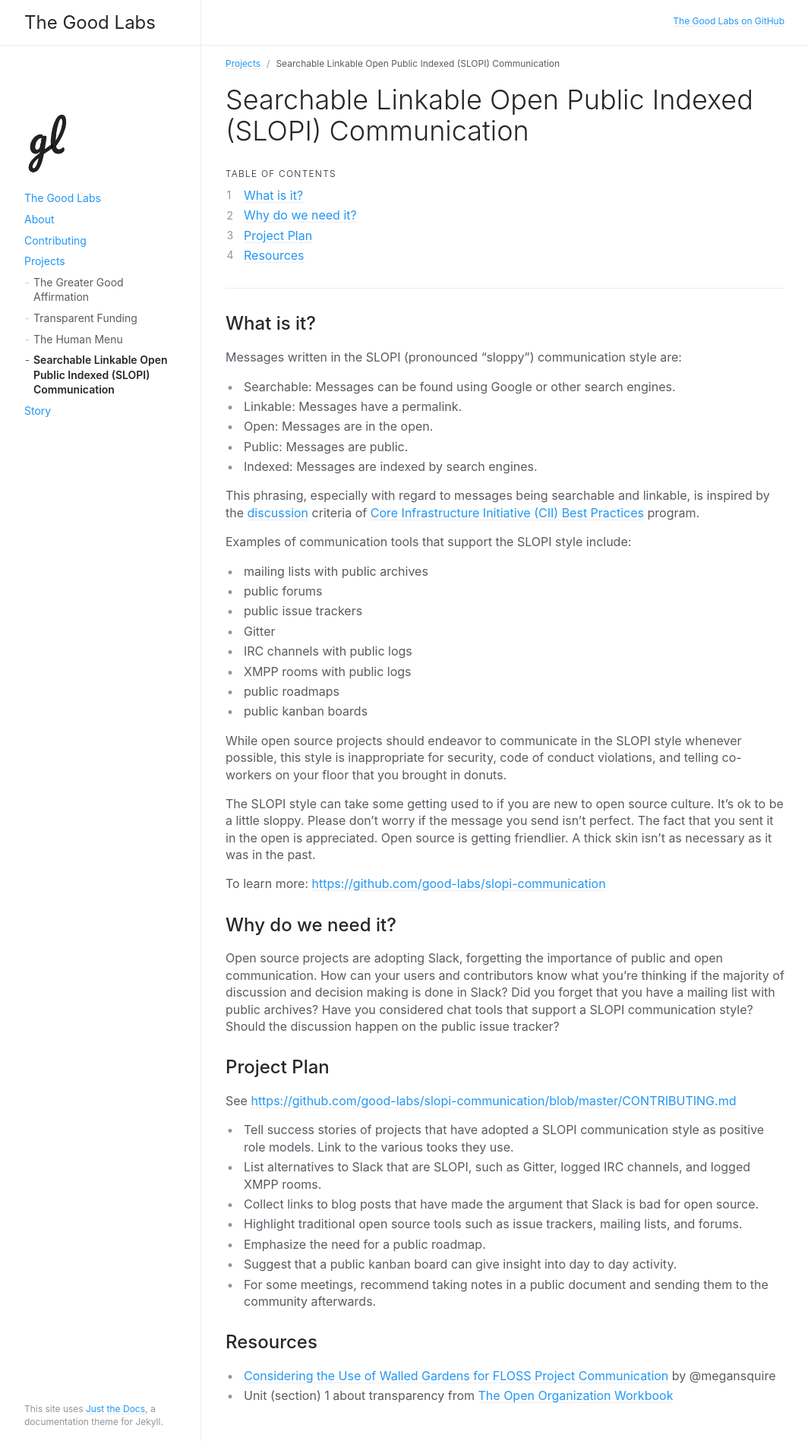
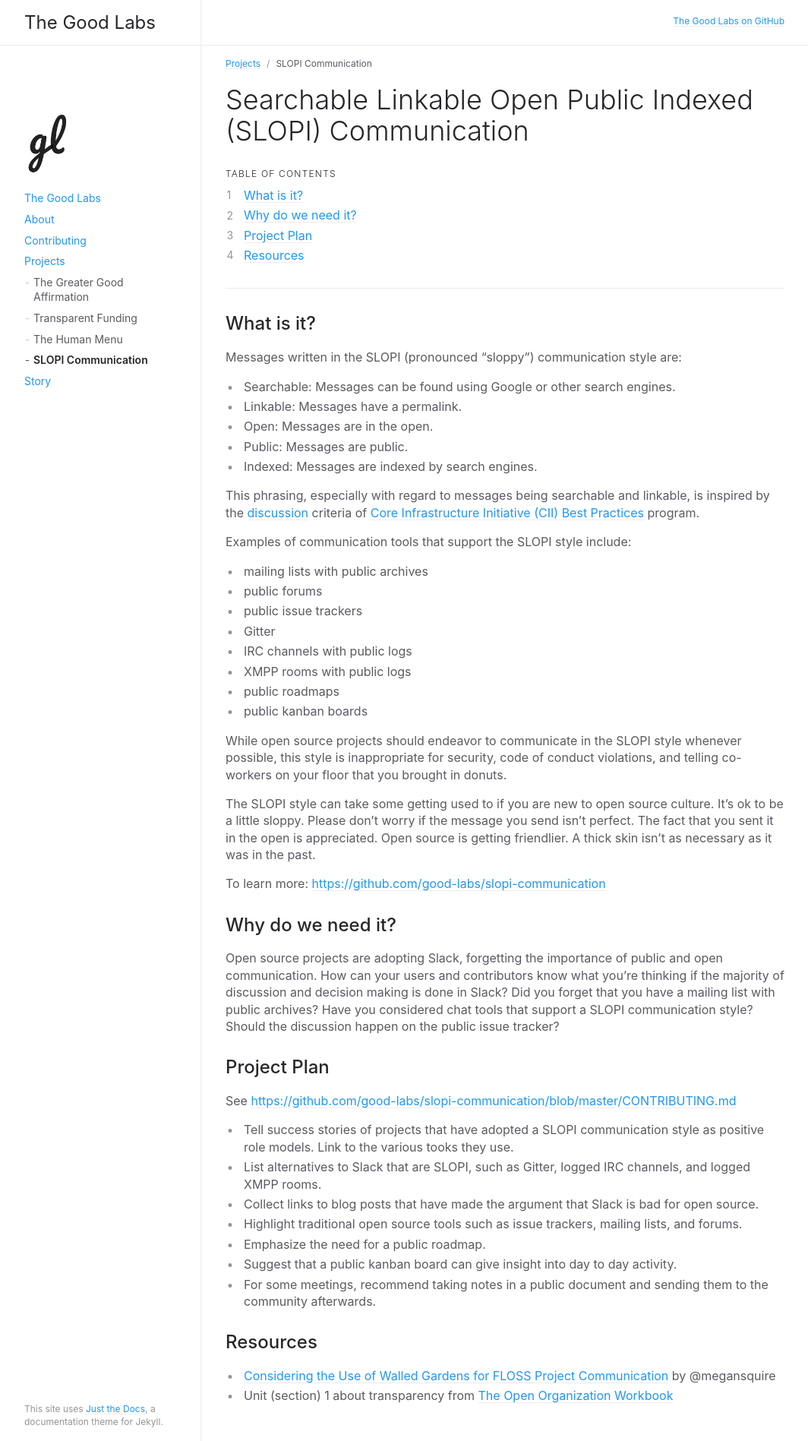
Before and after one commit to good-labs/good-labs.github.io, a Jekyll site: the page built from docs/projects/slopi-communication.md, in a window 1280 px wide. Shown: the whole page at 76% size, without its empty margins (91-1155 px from the left). Built offline with Jekyll 4.4.1, drawn with Linux system fonts in a browser that asks for light colours.

Commit message:
shorten title in sidebar and elsewhere

```diff
--- a/docs/projects/slopi-communication.md
+++ b/docs/projects/slopi-communication.md
@@ -1,6 +1,6 @@
 ---
 layout: default
-title: Searchable Linkable Open Public Indexed (SLOPI) Communication
+title: SLOPI Communication
 nav_order: 3
 parent: Projects
 ---
```
